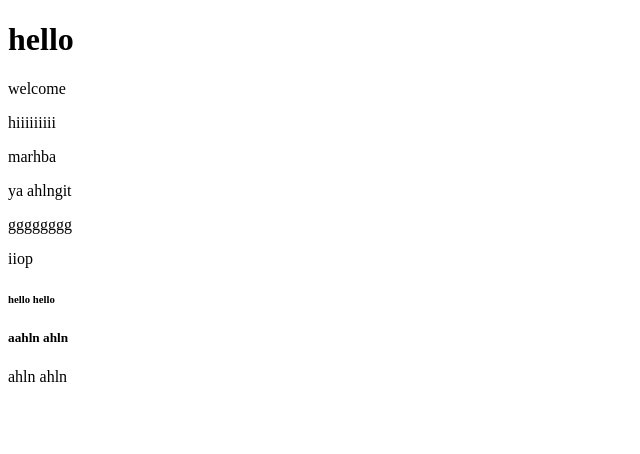
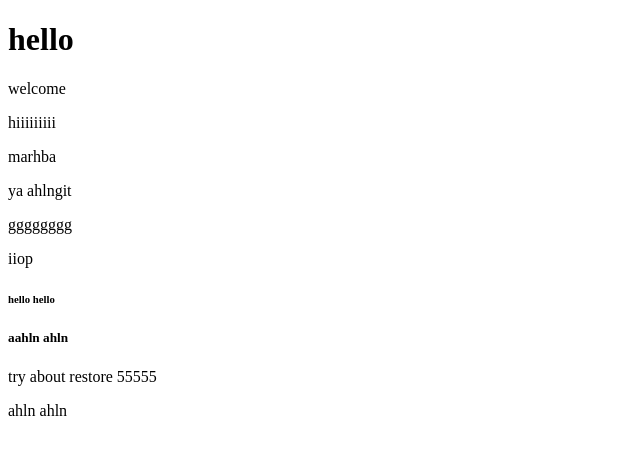
Before and after one commit to Fatimau0/git-learn, a plain HTML site: page index.html in a window 1280 px wide. Shown: the whole page, without its empty margins (0-640 px from the left). Drawn offline with Linux system fonts and the light colour scheme.

Commit message:
third change

```diff
--- a/index.html
+++ b/index.html
@@ -16,6 +16,7 @@
     <h6>hello hello</h6>
 
     <h5>aahln ahln</h5>
+    <p>try about restore 55555</p>
     <footer>ahln ahln</footer>
   </body>
 </html>
```
